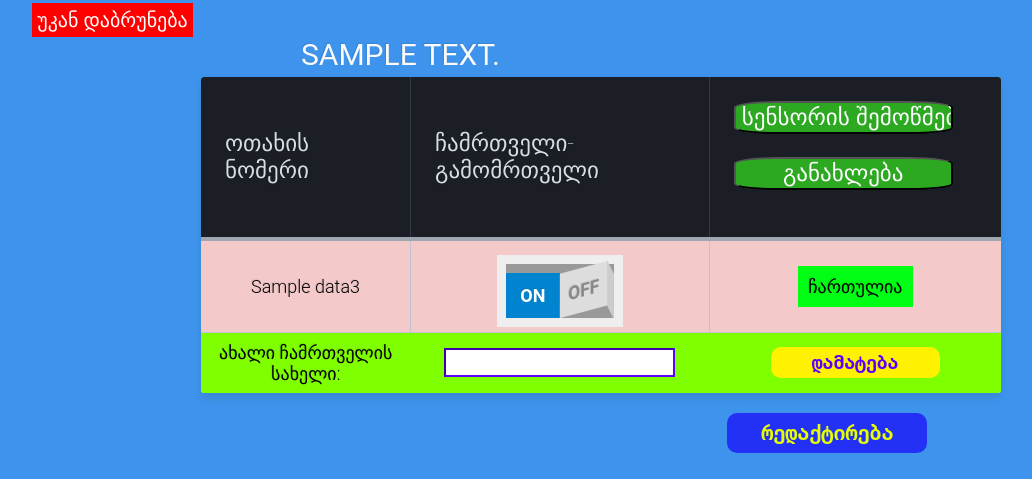
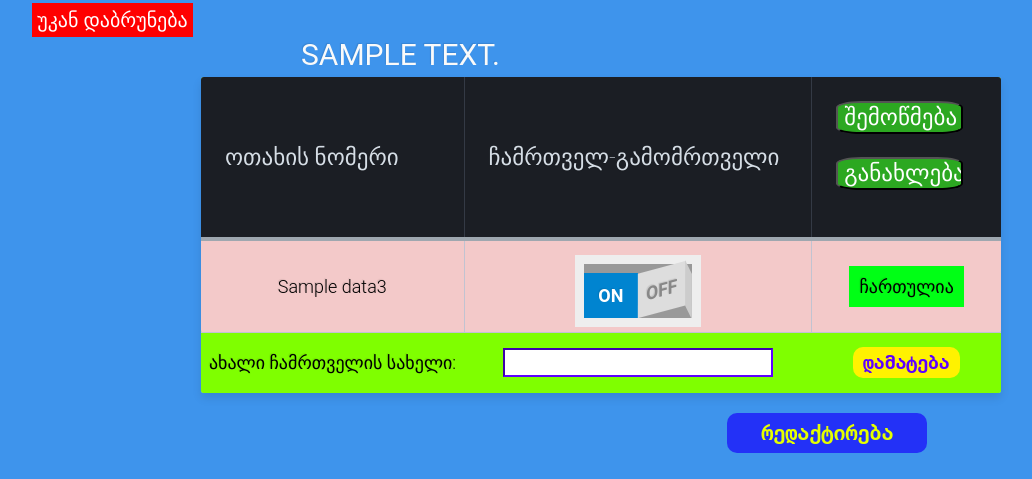
Before and after one commit to shughla/smart-switcher, a Flask app: template SwitcherWebServer/templates/box.html in a window 1280 px wide. Shown: the top 479 px of the page, without its empty margins (39-1071 px from the left). Run offline with Flask 2, Linux system fonts and the light colour scheme; the template is opened without the code that fills it: most values are stand-ins (such as "Sample title", 1, 10 or a date in 2020); parts of the project's set-up code (start-up, migrations or seed data) failed here and were passed over.

Commit message:
Change style

```diff
--- a/Data/data.json
+++ b/Data/data.json
@@ -1 +1 @@
-"{ \"boxes\": [{\n    \"description\": \"asdasd\",\n    \"switch_array\": [\n        {\n            \"index\": 0,\n            \"name\": \"asd\",\n            \"status\": 0\n        },\n        {\n            \"index\": 1,\n            \"name\": \"2\",\n            \"status\": 1\n        }\n    ]\n}]}"
+"{ \"boxes\": [{\n    \"description\": \"asdasd\",\n    \"switch_array\": [\n        {\n            \"index\": 0,\n            \"name\": \"asd\",\n            \"status\": 1\n        },\n        {\n            \"index\": 1,\n            \"name\": \"2\",\n            \"status\": 1\n        },\n        {\n            \"index\": 2,\n            \"name\": \"e\",\n            \"status\": 1\n        }\n    ]\n}]}"
--- a/SwitcherWebServer/templates/box.html
+++ b/SwitcherWebServer/templates/box.html
@@ -16,10 +16,10 @@
     <thead>
         <tr>
             <th>ოთახის ნომერი</th>
-            <th>ჩამრთველი-გამომრთველი</th>
+            <th>ჩამრთველ-გამომრთველი</th>
             <th>
                 <form action="/send_check" method="post">
-                    <input type="submit" class="check-btn" value="სენსორის შემოწმება">
+                    <input type="submit" class="check-btn" value="შემოწმება">
                     <input type="hidden" name="box_index" value={{data2}}>
                 </form>
 
```
